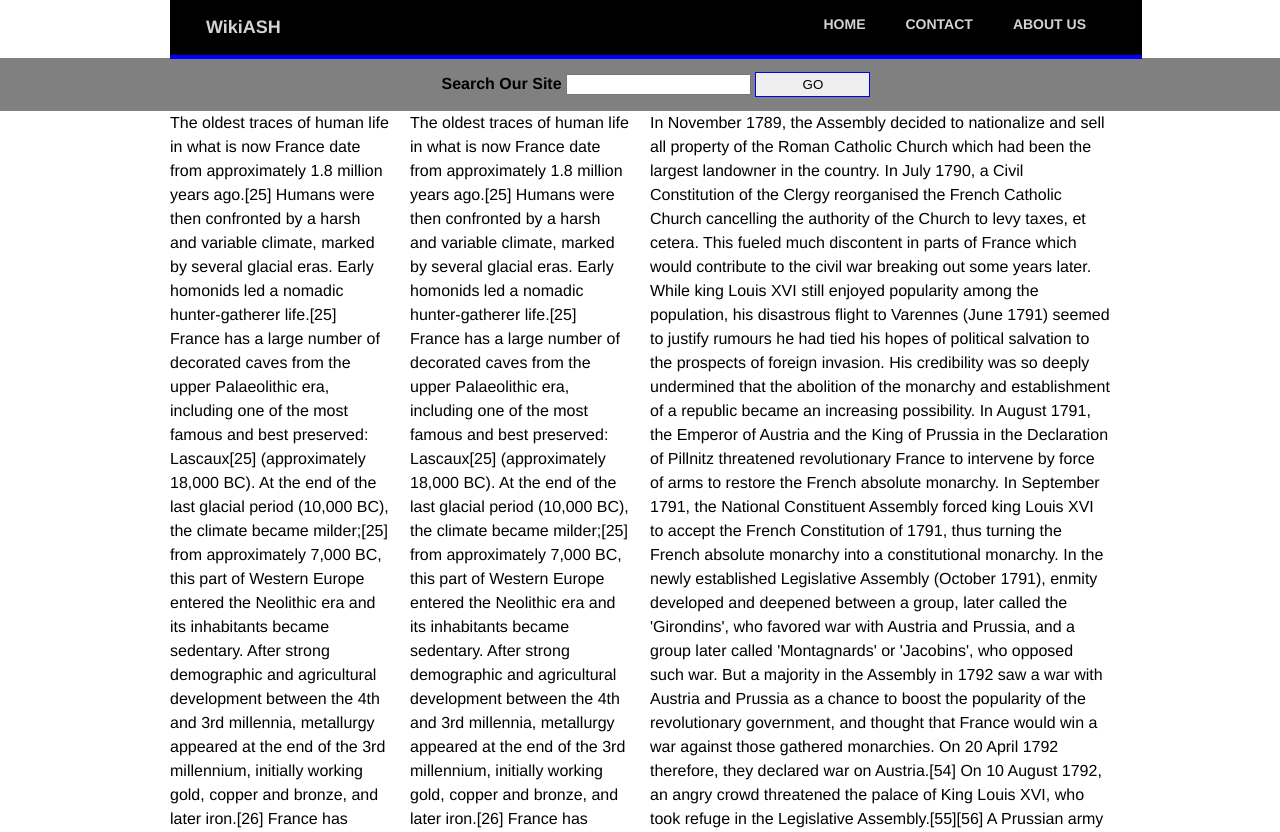
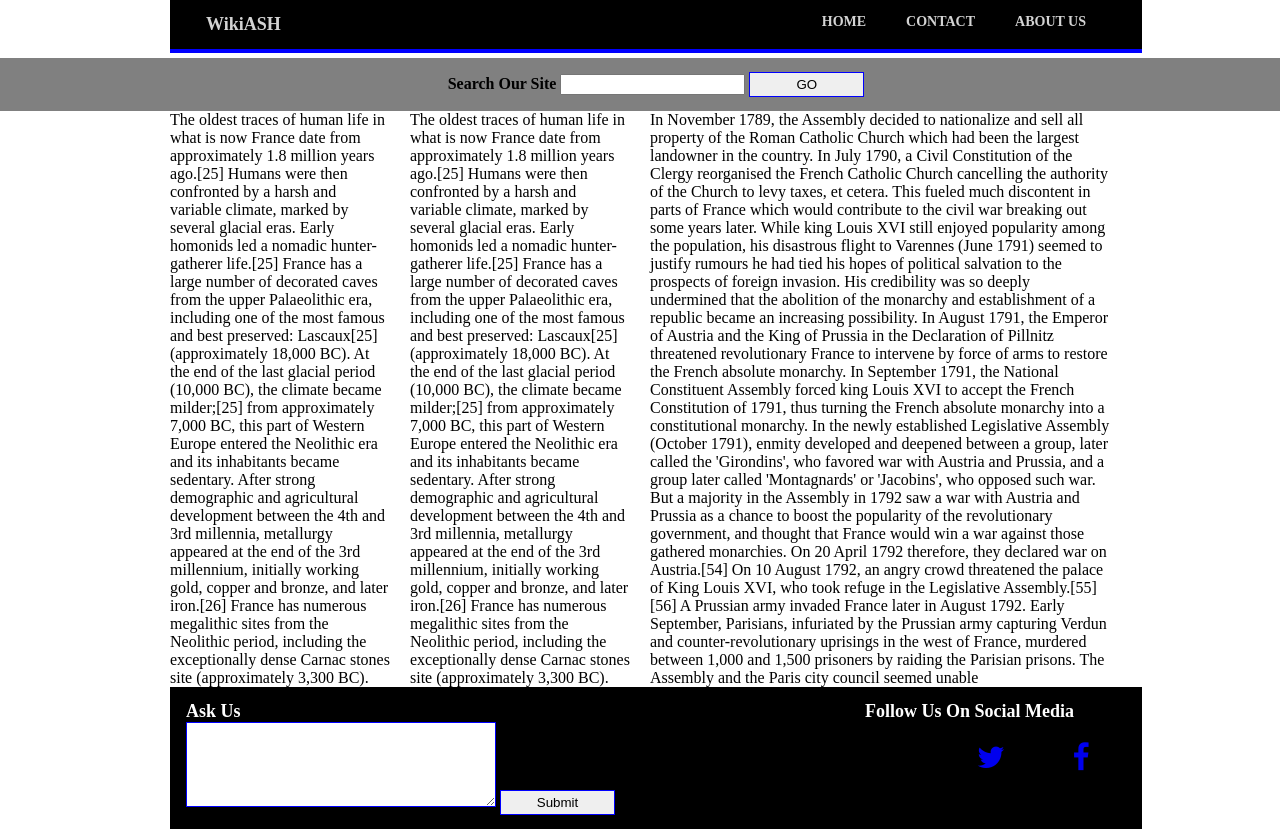
Before and after one commit to ibigrock-ashish/TechSquad, a plain HTML site: page index.html in a window 1280 px wide. Shown: the top 832 px of the page. Drawn offline with Linux system fonts and the light colour scheme.

Commit message:
Code Fix

```diff
--- a/css/style.css
+++ b/css/Custom/style.css
@@ -3,9 +3,8 @@ body {margin: 0;}
 #header {
 	overflow: hidden;
     background-color: black;
-    position: fixed; /* Set the navbar to fixed position */
-    top: 0; /* Position the navbar at the top of the page */
-    /* Full width */
+    position: fixed;
+    top: 0;
     float: left;
     display: block;
     color: lightgrey;
@@ -53,6 +52,7 @@ h2{
 
 h2 p{
 	margin-left: 620px;
+	display: inline-block;
 }
 
 #footer a{
--- a/index.html
+++ b/index.html
@@ -3,30 +3,29 @@
 <head>
 
 
-<link rel="stylesheet" href="css/960/960.css" />
-<link rel="stylesheet" href="css/960/text.css" />
-<link rel="stylesheet" href="css/960/reset.css" />
-<link rel="stylesheet" href="css/style.css" />
+<link rel="stylesheet" href="css/Includes/960.css" />
+<link rel="stylesheet" href="css/Includes/reset.css" />
+<link rel="stylesheet" href="css/Custom/style.css" />
 <link rel="stylesheet" href="https://cdnjs.cloudflare.com/ajax/libs/font-awesome/4.7.0/css/font-awesome.min.css">
 
 
 </head>
 <body>
 
-<div id="herounit" class="herounit">
+<div id="herounit" class="herounit"> <!--Full width hero unit with search button-->
 	<h3>Search Our Site <input type="text" /> <button>GO</button> </h3>
 
 </div><!--end herounit-->
 
-<div id="container" class="container_12">
+<div id="container" class="container_12"> <!--Container with 12 grid-->
 
-<div id="header" class="grid_12">
+<div id="header" class="grid_12"> <!--Fixed Nav Bar-->
 	<h1> WikiASH <a href="#news">ABOUT US</a> <a href="#contact">CONTACT</a> <a href="#home">HOME</a> </h1>
 
 </div><!--end header-->
 
 
-<div id="secondary1" class="grid_3">
+<div id="secondary1" class="grid_3"> <!--3 grid section covering 25% of space-->
 	<p>
 	The oldest traces of human life in what is now France date from approximately 1.8 million years ago.[25] Humans were then confronted by a harsh and variable climate, marked by several glacial eras. Early homonids led a nomadic hunter-gatherer life.[25] France has a large number of decorated caves from the upper Palaeolithic era, including one of the most famous and best preserved: Lascaux[25] (approximately 18,000 BC).
 
@@ -34,7 +33,7 @@
 	</p>
 </div><!--end secondary1-->
 
-<div id="secondary2" class="grid_3">
+<div id="secondary2" class="grid_3"> <!--3 grid section covering 25% of space-->
 	<p>
 	The oldest traces of human life in what is now France date from approximately 1.8 million years ago.[25] Humans were then confronted by a harsh and variable climate, marked by several glacial eras. Early homonids led a nomadic hunter-gatherer life.[25] France has a large number of decorated caves from the upper Palaeolithic era, including one of the most famous and best preserved: Lascaux[25] (approximately 18,000 BC).
 
@@ -42,7 +41,7 @@
 	</p>
 </div><!--end secondary2-->
 
-<div id="mainContent" class="grid_6">
+<div id="mainContent" class="grid_6"> <!--3 grid section covering 50% of space-->
 	<p>
 	In November 1789, the Assembly decided to nationalize and sell all property of the Roman Catholic Church which had been the largest landowner in the country. In July 1790, a Civil Constitution of the Clergy reorganised the French Catholic Church cancelling the authority of the Church to levy taxes, et cetera. This fueled much discontent in parts of France which would contribute to the civil war breaking out some years later. While king Louis XVI still enjoyed popularity among the population, his disastrous flight to Varennes (June 1791) seemed to justify rumours he had tied his hopes of political salvation to the prospects of foreign invasion. His credibility was so deeply undermined that the abolition of the monarchy and establishment of a republic became an increasing possibility.
 
@@ -52,8 +51,8 @@
 	</p>
 </div><!--end mainContent-->
 
-<div id="footer" class="grid_12">
-	<h2>Ask Us <p style="display: inline;">Follow Us On Social Media</p> </h2>
+<div id="footer" class="grid_12"> <!--12 grid footer with social media buttons-->
+	<h2>Ask Us <p>Follow Us On Social Media</p> </h2>
 	<textarea rows="5" cols="50">
 	</textarea>
 	<button>Submit</button>
```
Also changed, not shown: css/Includes/960.css (renamed from css/960/960.css), css/Includes/reset.css (renamed from css/960/reset.css), css/Includes/text.css (renamed from css/960/text.css).
